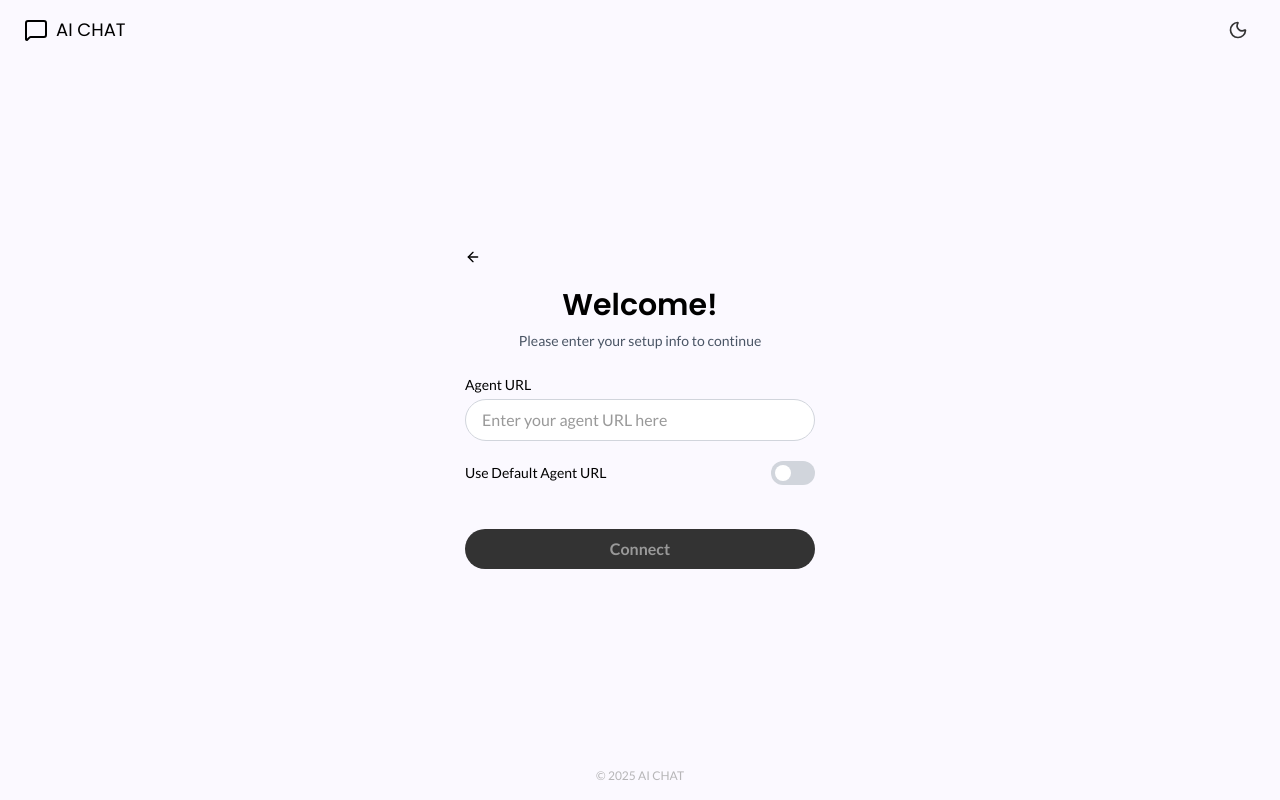
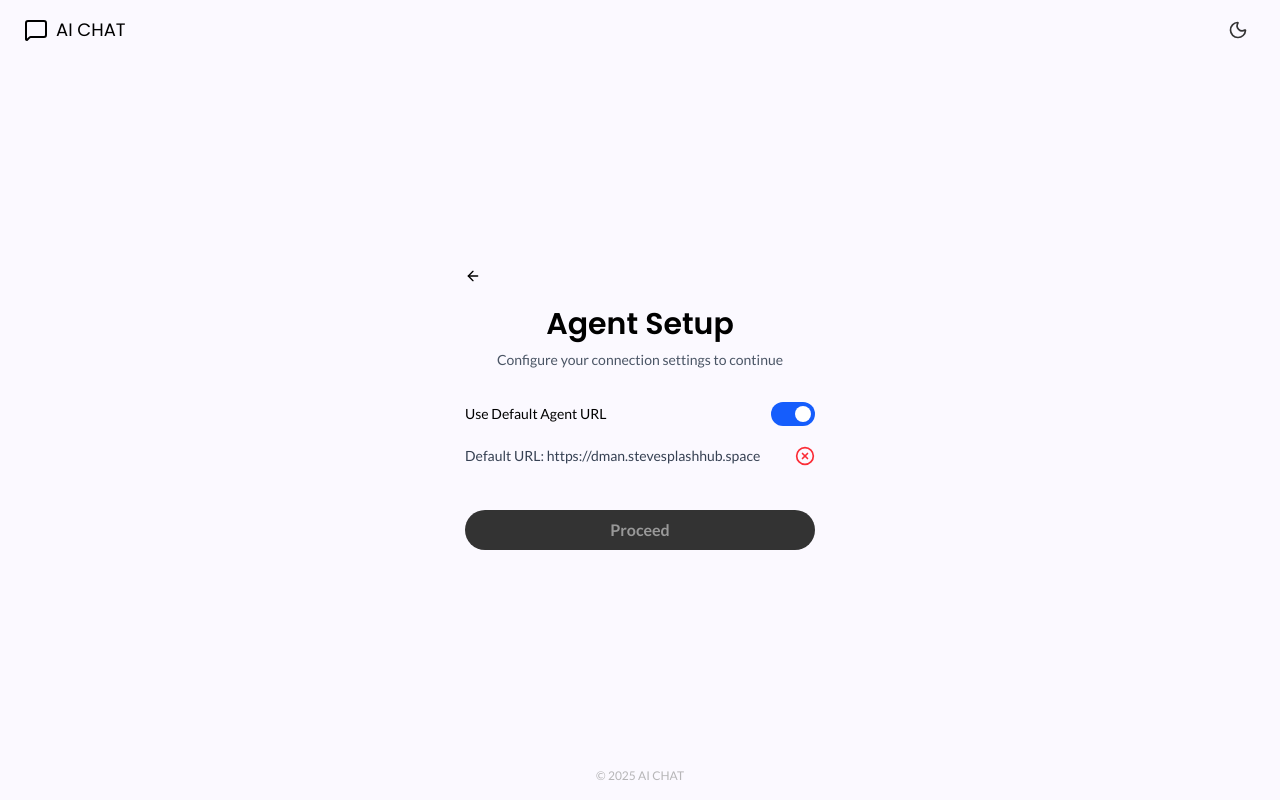
Before and after one commit to SteveSplash934/aichatui, a React (Vite) app: page /setup in a window 1280 px wide. Built offline with nearby package versions, Linux system fonts and the light colour scheme; no server answers; a web font is replaced by a local one.

Commit message:
i added default agent url and i finetune the ui well

```diff
--- a/src/pages/AgentSetup.jsx
+++ b/src/pages/AgentSetup.jsx
@@ -1,20 +1,22 @@
 import { useState, useRef, useEffect } from "react";
 import { useTheme } from "../hook/useTheme";
 import { useNavigate } from "react-router-dom";
-import { ArrowLeft, CheckCircle2 } from "lucide-react";
+import { ArrowLeft, CheckCircle2, XCircle } from "lucide-react";
 import { Switch } from "@headlessui/react";
 import { buildApiUrl } from "../utils/utils"
 
 export default function Setup() {
+
     const { theme } = useTheme();
     const navigate = useNavigate();
-
     const [agentUrl, setAgentUrl] = useState("");
-    const [useDefault, setUseDefault] = useState(false);
     const [error, setError] = useState("");
     const [isSubmitting, setIsSubmitting] = useState(false);
     const [alert, setAlert] = useState(null);
     const alertTimeoutRef = useRef(null);
+    const [defaultUrlStatus, setDefaultUrlStatus] = useState("idle");
+    const [useDefault, setUseDefault] = useState(true);
+    const urlToUse = useDefault ? "https://dman.stevesplashhub.space" : agentUrl.trim();
 
     useEffect(() => {
         return () => {
@@ -23,6 +25,31 @@ export default function Setup() {
             }
         };
     }, []);
+
+    useEffect(() => {
+        if (!useDefault) {
+            setDefaultUrlStatus("idle");
+            return;
+        }
+
+        const testDefaultUrl = async () => {
+            try {
+                const cleanUrl = buildApiUrl(urlToUse);
+                const response = await fetch(cleanUrl, { method: "GET" });
+
+                if (!response.ok) {
+                    throw new Error("Agent did not respond with 200 OK");
+                }
+
+                setDefaultUrlStatus("success");
+            } catch {
+                setDefaultUrlStatus("error");
+            }
+        };
+
+        testDefaultUrl();
+    }, [useDefault, urlToUse]);
+
 
     const showAlert = (type, message) => {
         if (alertTimeoutRef.current) {
@@ -47,9 +74,11 @@ export default function Setup() {
         }
     };
 
-    const urlToUse = useDefault ? "http://localhost:8000" : agentUrl.trim();
     const currentError = useDefault ? "" : validateUrl(agentUrl);
-    const isInputValid = useDefault || (agentUrl && currentError === "");
+    const isInputValid = useDefault
+        ? defaultUrlStatus === "success"
+        : agentUrl && currentError === "";
+
 
     const handleSubmit = async (e) => {
         e.preventDefault();
@@ -65,20 +94,24 @@ export default function Setup() {
 
         try {
             const cleanUrl = buildApiUrl(urlToUse);
+
+            if (!useDefault) {
                 const response = await fetch(cleanUrl, { method: "GET" });
-
                 if (!response.ok) {
                     throw new Error("Agent did not respond with 200 OK");
+                }
             }
 
             localStorage.setItem("agent_url", cleanUrl);
 
+            if (!useDefault) {
                 showAlert("success", `Successfully connected to agent at: ${urlToUse}`);
 
                 setTimeout(() => {
                     navigate("/login");
                 }, 2000);
-
+            }
+            navigate("/login");
         } catch (err) {
             showAlert("error", `Connection Failed: ${err.message || "Unknown error"}`);
         } finally {
@@ -109,10 +142,10 @@ export default function Setup() {
 
             {/* Title */}
             <h1 className="text-2xl md:text-3xl font-heading font-semibold text-center mb-2">
-                Welcome!
+                Agent Setup
             </h1>
             <p className="text-center text-sm text-gray-600 dark:text-dark-placeholder mb-6">
-                Please enter your setup info to continue
+                Configure your connection settings to continue
             </p>
 
             {/* Alert */}
@@ -134,6 +167,7 @@ export default function Setup() {
                 className="w-full max-w-[350px] space-y-5 mx-auto"
             >
                 {/* Agent URL Input */}
+                {!useDefault && (
                     <div className="relative">
                         <label htmlFor="agentUrl" className="block text-sm font-medium mb-1">
                             Agent URL
@@ -159,7 +193,7 @@ export default function Setup() {
                             <p className="text-red-500 text-xs mt-1">{error}</p>
                         )}
                     </div>
-
+                )}
                 {/* Use Default Agent URL Checkbox */}
 
                 <div className="mt-2 flex items-center justify-between">
@@ -177,7 +211,13 @@ export default function Setup() {
                         />
                     </Switch>
                 </div>
-
+                {useDefault && (
+                    <p className="mt-1 text-sm text-gray-700 dark:text-dark-placeholder flex justify-between items-center">
+                        <span>Default URL: {urlToUse}</span>
+                        {defaultUrlStatus === "success" && <CheckCircle2 className="w-5 h-5 text-green-500" />}
+                        {defaultUrlStatus === "error" && <XCircle className="w-5 h-5 text-red-500" />}
+                    </p>
+                )}
 
                 {/* Connect Button */}
                 <button
@@ -191,7 +231,8 @@ export default function Setup() {
                             : "bg-dark-button-muted text-dark-placeholder cursor-not-allowed"}
                     `}
                 >
-                    {isSubmitting ? "Connecting..." : "Connect"}
+                    {isSubmitting ? (useDefault ? "Please wait" : "Connecting...") : (useDefault ? "Proceed" : "Connect")}
+
                 </button>
             </form>
         </div>
```
Lines whose indentation alone changed are shown as unchanged.
